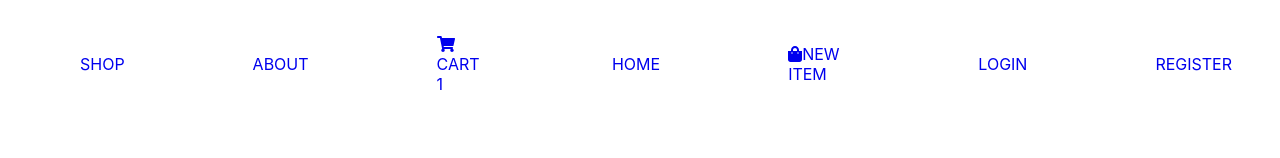
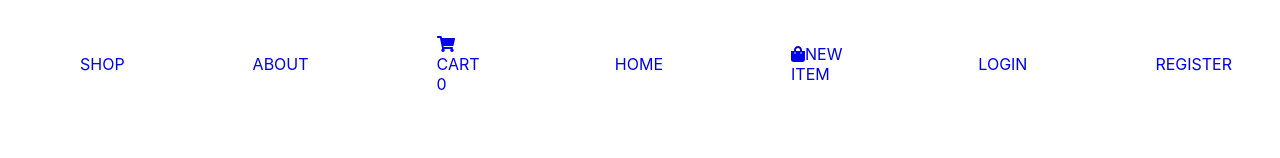
Before and after one commit to hovelopin/SmallMarket, a React (Create React App) app: page / in a window 1280 px wide. Shown: the top 158 px of the page. Built offline with nearby package versions, Linux system fonts and the light colour scheme; no server answers.

Commit message:
add navbar cart total item count

```diff
--- a/src/components/navbar/navbar.jsx
+++ b/src/components/navbar/navbar.jsx
@@ -1,8 +1,15 @@
 import styles from './navbar.module.css';
 import { Link } from 'react-router-dom';
+import { useSelector } from 'react-redux';
 
-const Navbar = ({ props }) => {
-  const cartCount = 1; // TODO: using redux for cart count
+const Navbar = ({ click }) => {
+  const cart = useSelector(state => state.cart);
+  const { cartItems } = cart;
+
+  const getTotalCartItemCount = () => {
+    return cartItems.reduce((quantity, item) => quantity + Number(item.quantity), 0);
+  }
+
   return (
     <nav className={styles.navbar}>
       <ul className={styles.navbar_list}>
@@ -19,8 +26,7 @@ const Navbar = ({ props }) => {
         <li>
           <Link to="/cart">
             <span className={styles.title}>
-              <i className="fas fa-shopping-cart"></i>
-              CART {cartCount}
+              <i className="fas fa-shopping-cart"></i> CART {getTotalCartItemCount()}
             </span>
           </Link>
         </li>
```
